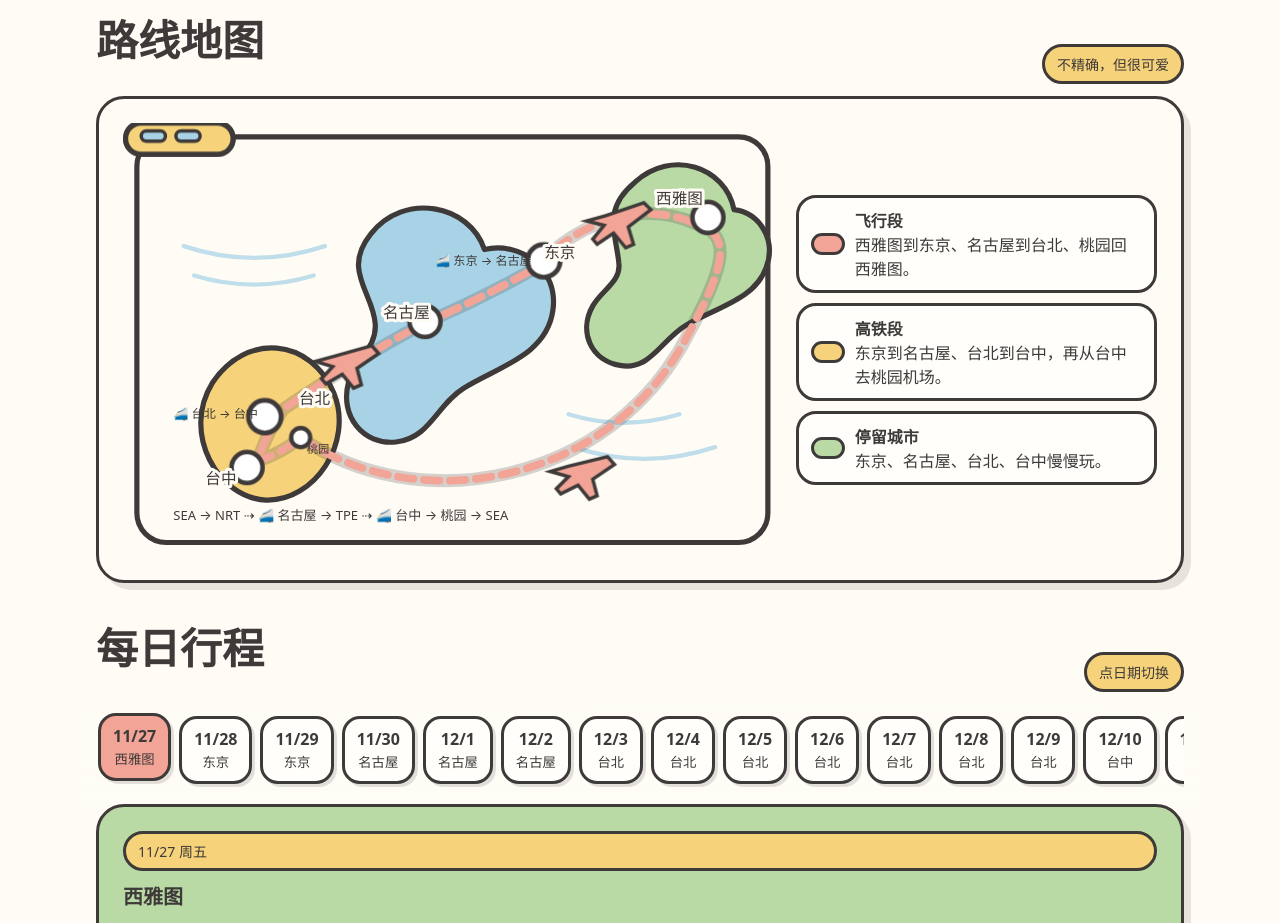
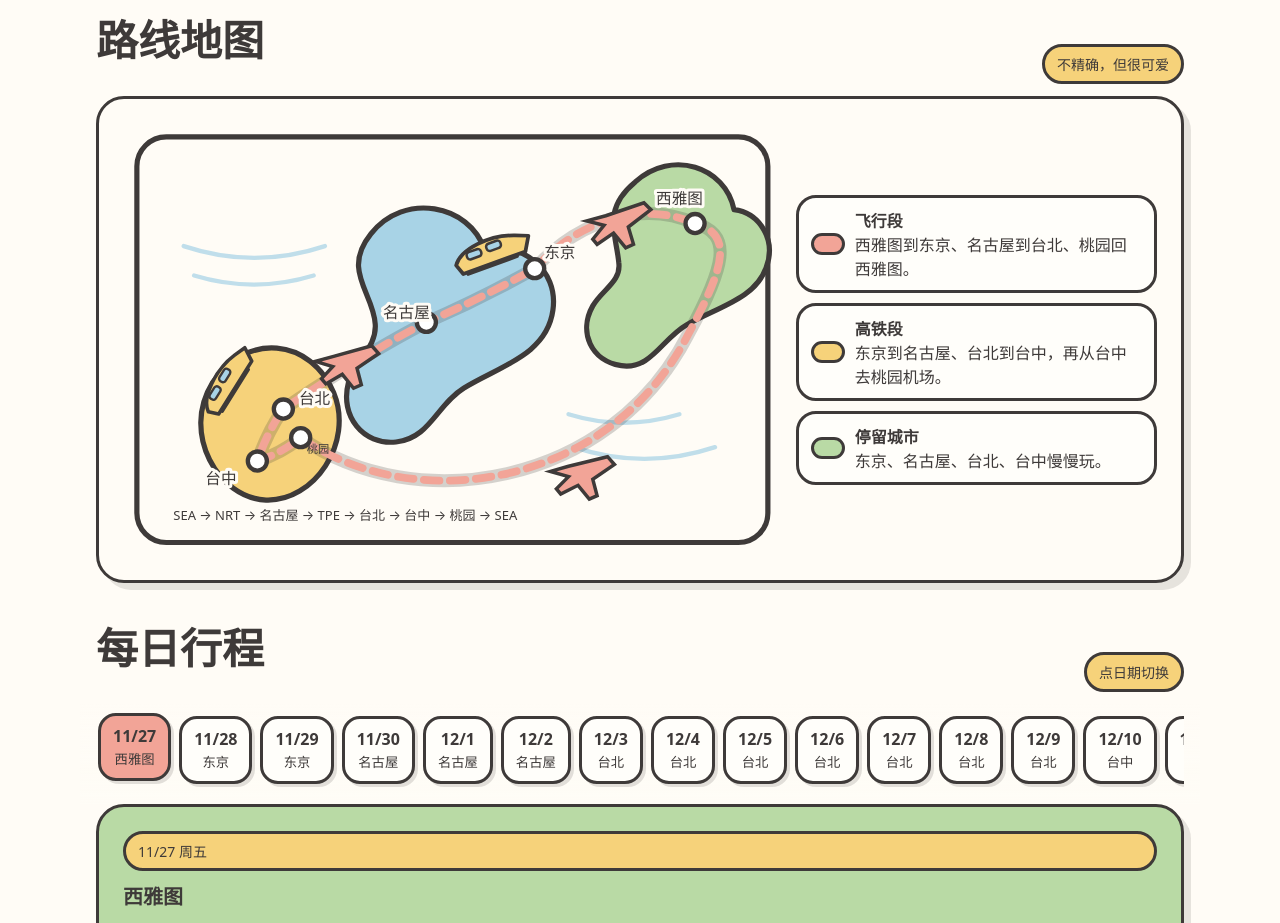
Before and after one commit to sdfond/taiwan-trip-2026, a plain HTML site: page index.html in a window 1280 px wide. Shown: the part 1160-2083 px from the top of the page. Drawn offline with Linux system fonts and the light colour scheme; a web font is replaced by a local one.

Commit message:
Use train icons and fixed route dots

```diff
--- a/index.html
+++ b/index.html
@@ -44,8 +44,7 @@
     .route-svg { width:100%; display:block; min-height:340px; }
     .route-line { fill:none; stroke:var(--coral); stroke-width:9; stroke-linecap:round; stroke-linejoin:round; stroke-dasharray:18 12; animation: route-dash 14s linear infinite; }
     .route-shadow { fill:none; stroke:var(--ink); stroke-width:15; stroke-linecap:round; stroke-linejoin:round; opacity:.22; }
-    .route-dot { animation: pulse 2.8s ease-in-out infinite; transform-origin:center; }
-    .route-dot:nth-of-type(2n) { animation-delay:.35s; }
+    .route-dot { transform-origin:center; }
     .map-label { font-size:18px; paint-order:stroke; stroke:var(--paper); stroke-width:7; stroke-linejoin:round; fill:var(--ink); }
     .map-legend { display:grid; gap:10px; }
     .legend-item { display:flex; align-items:center; gap:10px; border:3px solid var(--ink); border-radius:20px; padding:10px 12px; background:var(--white); }
@@ -143,18 +142,22 @@
             <path class="route-shadow" d="M660 116 C607 92 533 105 475 168 C432 192 391 212 350 230 C295 258 240 293 185 330 C171 350 162 370 155 390 C174 384 190 375 205 363 C336 455 561 421 652 244 C695 165 704 128 660 116"/>
             <path class="route-line" d="M660 116 C607 92 533 105 475 168 C432 192 391 212 350 230 C295 258 240 293 185 330 C171 350 162 370 155 390 C174 384 190 375 205 363 C336 455 561 421 652 244 C695 165 704 128 660 116"/>
             <g fill="#fff" stroke="#3E3A39" stroke-width="5">
-              <circle class="route-dot" cx="660" cy="116" r="17"/><circle class="route-dot" cx="475" cy="168" r="17"/><circle class="route-dot" cx="350" cy="230" r="17"/><circle class="route-dot" cx="185" cy="330" r="17"/><circle class="route-dot" cx="155" cy="390" r="17"/><circle cx="205" cy="363" r="11"/>
+              <circle class="route-dot" cx="660" cy="116" r="11"/><circle class="route-dot" cx="475" cy="168" r="11"/><circle class="route-dot" cx="350" cy="230" r="11"/><circle class="route-dot" cx="185" cy="330" r="11"/><circle class="route-dot" cx="155" cy="390" r="11"/><circle class="route-dot" cx="205" cy="363" r="11"/>
             </g>
             <g fill="#F2A497" stroke="#3E3A39" stroke-width="4">
               <path d="M557 107l44-15 8 8-26 20 6 20-9 4-14-17-19 13-5-6 13-16-20-5z"/>
               <path d="M244 269l43-12 8 9-25 17 5 19-9 4-13-16-19 11-5-6 13-14-20-6z"/>
               <path d="M514 396l45-11 8 9-25 17 5 19-9 4-13-16-20 10-5-6 14-14-21-6z"/>
             </g>
-            <g class="train" transform="translate(382 178) scale(.64)">
-              <rect x="0" y="0" width="124" height="36" rx="18" fill="#F6D27A" stroke="#3E3A39" stroke-width="6"/><rect x="18" y="9" width="28" height="12" rx="6" fill="#A8D3E6" stroke="#3E3A39" stroke-width="4"/><rect x="58" y="9" width="28" height="12" rx="6" fill="#A8D3E6" stroke="#3E3A39" stroke-width="4"/>
+            <g class="route-train-icon" transform="translate(372 145) rotate(-20) scale(.72)">
+              <path d="M7 31C22 9 73 3 112 18l20 8-13 22H13z" fill="#F6D27A" stroke="#3E3A39" stroke-width="6" stroke-linejoin="round"/>
+              <rect x="28" y="18" width="24" height="12" rx="5" fill="#A8D3E6" stroke="#3E3A39" stroke-width="4"/><rect x="62" y="16" width="24" height="12" rx="5" fill="#A8D3E6" stroke="#3E3A39" stroke-width="4"/>
+              <path d="M20 51h84" fill="none" stroke="#3E3A39" stroke-width="5" stroke-linecap="round"/>
             </g>
-            <g class="train" transform="translate(104 346) scale(.62)">
-              <rect x="0" y="0" width="124" height="36" rx="18" fill="#F6D27A" stroke="#3E3A39" stroke-width="6"/><rect x="18" y="9" width="28" height="12" rx="6" fill="#A8D3E6" stroke="#3E3A39" stroke-width="4"/><rect x="58" y="9" width="28" height="12" rx="6" fill="#A8D3E6" stroke="#3E3A39" stroke-width="4"/>
+            <g class="route-train-icon" transform="translate(78 326) rotate(-58) scale(.68)">
+              <path d="M7 31C22 9 73 3 112 18l20 8-13 22H13z" fill="#F6D27A" stroke="#3E3A39" stroke-width="6" stroke-linejoin="round"/>
+              <rect x="28" y="18" width="24" height="12" rx="5" fill="#A8D3E6" stroke="#3E3A39" stroke-width="4"/><rect x="62" y="16" width="24" height="12" rx="5" fill="#A8D3E6" stroke="#3E3A39" stroke-width="4"/>
+              <path d="M20 51h84" fill="none" stroke="#3E3A39" stroke-width="5" stroke-linecap="round"/>
             </g>
             <text class="map-label" x="615" y="93">西雅图</text>
             <text class="map-label" x="486" y="156">东京</text>
@@ -162,9 +165,7 @@
             <text class="map-label" x="203" y="324">台北</text>
             <text class="map-label" x="95" y="416">台中</text>
             <text x="212" y="381" fill="#3E3A39" font-size="13">桃园</text>
-            <text x="360" y="164" fill="#3E3A39" font-size="14">🚄 东京 → 名古屋</text>
-            <text x="58" y="340" fill="#3E3A39" font-size="14">🚄 台北 → 台中</text>
-            <text x="58" y="458" fill="#3E3A39" font-size="15">SEA → NRT ⇢ 🚄 名古屋 → TPE ⇢ 🚄 台中 → 桃园 → SEA</text>
+            <text x="58" y="458" fill="#3E3A39" font-size="15">SEA → NRT → 名古屋 → TPE → 台北 → 台中 → 桃园 → SEA</text>
           </svg>
           <div class="map-legend" aria-label="路线说明">
             <div class="legend-item"><span class="legend-mark flight"></span><span><strong>飞行段</strong><br>西雅图到东京、名古屋到台北、桃园回西雅图。</span></div>
```
